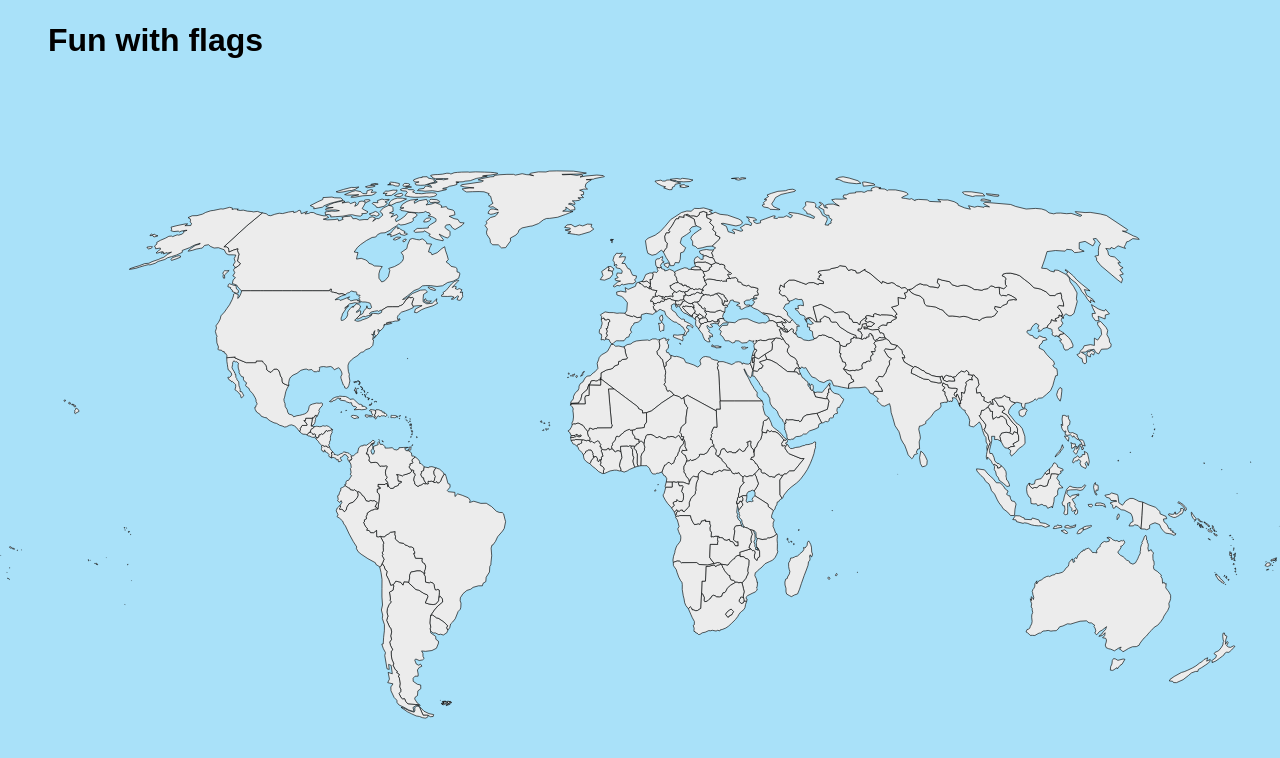
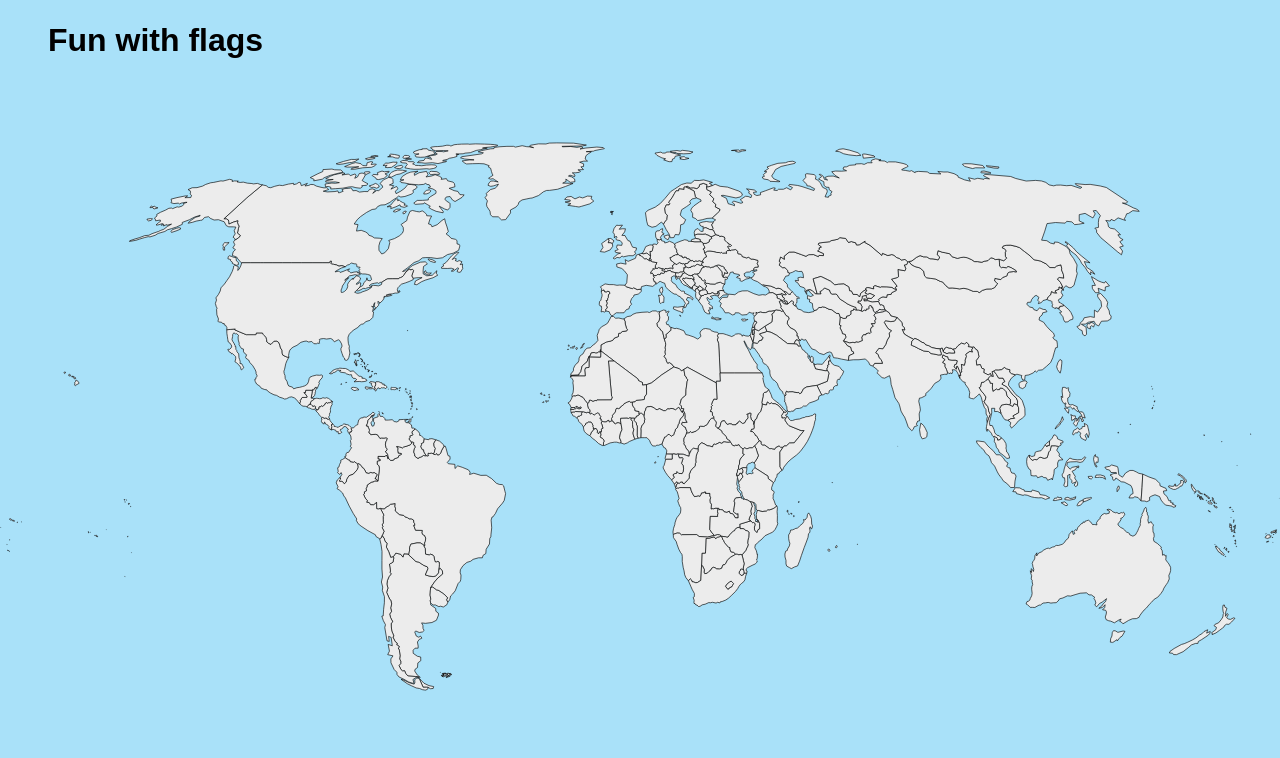
Before and after one commit to yannletouzey/fun-with-flags-react, a React (Vite) app: page / in a window 1280 px wide. Shown: the top 758 px of the page. Built offline with nearby package versions, Linux system fonts and the light colour scheme.

Commit message:
refact main

```diff
--- a/src/App.jsx
+++ b/src/App.jsx
@@ -7,6 +7,7 @@ import Header from "./Header"
 import countries from "./countries"
 import MatchCountries from "./MatchCountries"
 import alpahbetList from "./alphabetList"
+import MainHome from "./MainHome"
 function App() {
   const [countriesList, setCountriesList] = useState([])
 
@@ -17,47 +18,32 @@ function App() {
     y: 0,
   })
 
-  const handleMouseMove = (e) => {
-    setPosMouse({
-      x: e.clientX,
-      y: e.clientY,
-    })
-  }
-  const mainRef = useRef()
-  const [locationCurrent, setLocationCurrent] = useState(null)
+  // const [locationCurrent, setLocationCurrent] = useState(null)
 
   useEffect(() => {
-    setLocationCurrent(window.location.pathname)
+    // setLocationCurrent(window.location.pathname)
     setCountriesList(countries)
-    mainRef.current.addEventListener("mousemove", handleMouseMove)
-    return () => {
-      mainRef.current.removeEventListener("mousemove", handleMouseMove)
-    }
   }, [])
 
-  useEffect(() => {
-    setLocationCurrent(window.location.pathname)
-  }, [locationCurrent])
+  // useEffect(() => {
+    // setLocationCurrent(window.location.pathname)
+  // }, [locationCurrent])
 
   return (
     <>
-      <Header locationCurrent={locationCurrent} />
-      <main className="main" ref={mainRef}>
+      {/* <Header locationCurrent={locationCurrent} /> */}
+      {/* <main className="main" ref={mainRef}> */}
       <BrowserRouter>
+        <Header />
         <Routes>
-          <Route path="/" element={
-            <>
-              <Tooltip posMouse={posMouse} idForImg={idForImg} />
-              <Map setIdForImg={setIdForImg} />
-            </>
-          }/>
-          <Route path={`/:countryParam`} element={<Country locationCurrent={locationCurrent} setLocationCurrent={setLocationCurrent}/>} />
+          <Route path="/" element={<MainHome posMouse={posMouse} setPosMouse={setPosMouse} idForImg={idForImg} setIdForImg={setIdForImg} />} />
+          <Route path={`/:countryParam`} element={<Country />} />
+          {/* <Route path={`/:countryParam`} element={<Country locationCurrent={locationCurrent} setLocationCurrent={setLocationCurrent}/>} /> */}
           {/* {alpahbetList.map((letter) => {
             return <Route key={letter} path={`/${letter}`} element={<MatchCountries letter={letter} />} />
           })} */}
         </Routes>
       </BrowserRouter>
-      </main>
     </>
   )
 }
--- a/src/Country.jsx
+++ b/src/Country.jsx
@@ -1,24 +1,30 @@
 /* eslint-disable react/prop-types */
 import { useEffect, useState } from "react"
 import countries from "./countries"
-import { useParams } from "react-router-dom"
+import { useLocation, useParams } from "react-router-dom"
 
-const Country = ({ locationCurrent, setLocationCurrent }) => {
+const Country = () => {
+// const Country = ({ locationCurrent, setLocationCurrent }) => {
 
-  useEffect(() => {
-    setLocationCurrent(window.location.pathname)
-  }, [locationCurrent])
+  // useEffect(() => {
+  //   setLocationCurrent(window.location.pathname)
+  // }, [locationCurrent])
 
-  const [dataCountry, setDataCountry] = useState({
-    name: "",
-    flag: "",
-    code: "",
-    capital: "",
-  })
+  const [dataCountry, setDataCountry] = useState(
+    {
+      name: "",
+      flag: "",
+      code: "",
+      capital: "",
+    }
+  )
+
   const {countryParam} = useParams()
+
   useEffect(() => {
     countries.map((country) => {
       if (country.slug === countryParam) {
+        console.log(countryParam, country.slug);
         setDataCountry({
           name: country.name,
           flag: country.img.toLocaleLowerCase(),
--- a/src/Header.jsx
+++ b/src/Header.jsx
@@ -1,6 +1,10 @@
+import { useLocation } from "react-router-dom"
 import HomeButton from "./HomeButton"
 
-const Header = ({ locationCurrent }) => {
+const Header = () => {
+
+  const currentLocation = useLocation()
+// const Header = ({ locationCurrent }) => {
   // const [alphabet, setAlphabet] = useState([])
 
   // const handleClick = (letter) => {
@@ -10,7 +14,7 @@ const Header = ({ locationCurrent }) => {
   return (
     <header>
       <h1>Fun with flags</h1>
-      {locationCurrent !== "/" && <HomeButton />}
+      {currentLocation.pathname !== "/" && <HomeButton />}
       {/* {locationCurrent === "/" &&
        <ul className="listLetter">
         {alphabetList.map((letter) => {
--- /dev/null
+++ b/src/MainHome.jsx
@@ -0,0 +1,30 @@
+import { useLocation } from "react-router-dom"
+import { useRef, useState, useEffect } from "react"
+import Map from "./Map"
+import Tooltip from "./Tooltip"
+import Country from "./Country"
+export default function MainHome({ posMouse, setPosMouse, idForImg, setIdForImg }) {
+  const currentLocation = useLocation()
+  const mainRef = useRef()
+  const handleMouseMove = (e) => {
+    setPosMouse({
+      x: e.clientX,
+      y: e.clientY,
+    })
+  }
+
+  useEffect(() => {
+    mainRef.current.addEventListener("mousemove", handleMouseMove)
+  }, [])
+  return (
+    <main className="main" ref={mainRef}>
+      {currentLocation.pathname === "/" &&
+      <>
+        <Tooltip posMouse={posMouse} idForImg={idForImg} />
+        <Map setIdForImg={setIdForImg} />
+      </>
+      }
+      {currentLocation.pathname !== "/" && <Country />}
+    </main>
+  )
+}
--- a/src/Map.jsx
+++ b/src/Map.jsx
@@ -13,7 +13,7 @@ const Map = ({ setIdForImg }) => {
   }
 
   return (
-    <div className="map_world">
+    <main className="map_world">
       <svg className="imgWorld" height="857" width=".2" version="1.2" viewBox="0 0 2000 857" xmlns="http://www.w3.org/2000/svg">
         <Link to="/Afghanistan" id="AF" className="Afghanistan" onMouseEnter={handleEnter} onDragLeave={handleLeave}>
           <path d="M1383 261.6l1.5 1.8-2.9 0.8-2.4 1.1-5.9 0.8-5.3 1.3-2.4 2.8 1.9 2.7 1.4 3.2-2 2.7 0.8 2.5-0.9 2.3-5.2-0.2 3.1 4.2-3.1 1.7-1.4 3.8 1.1 3.9-1.8 1.8-2.1-0.6-4 0.9-0.2 1.7-4.1 0-2.3 3.7 0.8 5.4-6.6 2.7-3.9-0.6-0.9 1.4-3.4-0.8-5.3 1-9.6-3.3 3.9-5.8-1.1-4.1-4.3-1.1-1.2-4.1-2.7-5.1 1.6-3.5-2.5-1 0.5-4.7 0.6-8 5.9 2.5 3.9-0.9 0.4-2.9 4-0.9 2.6-2-0.2-5.1 4.2-1.3 0.3-2.2 2.9 1.7 1.6 0.2 3 0 4.3 1.4 1.8 0.7 3.4-2 2.1 1.2 0.9-2.9 3.2 0.1 0.6-0.9-0.2-2.6 1.7-2.2 3.3 1.4-0.1 2 1.7 0.3 0.9 5.4 2.7 2.1 1.5-1.4 2.2-0.6 2.5-2.9 3.8 0.5 5.4 0z" name="Afghanistan"></path>
@@ -923,7 +923,7 @@ const Map = ({ setIdForImg }) => {
           <path d="M 1994.4 606 1994 606.4 1993.2 607.5 1992.9 607.6 1992.2 608 1992 608.6 1991.6 608.8 1991.4 609.1 1991.3 609.3 1991.6 609.4 1992.2 609.1 1992.3 609 1992.6 608.7 1992.8 608.4 1993.4 608.1 1993.7 607.8 1994.3 607.5 1994.3 607.8 1993.8 608.5 1993.6 608.6 1993.7 609.2 1993.4 609.5 1993.1 609.2 1992.7 609.2 1992.2 609.3 1991.8 609.6 1991.1 609.7 1990.1 609.7 1990.6 609.2 1990.2 609 1989.6 609.2 1989.2 609.4 1989.2 609.6 1988.9 609.7 1988.7 609.8 1988.6 610.2 1988.4 610.5 1988.1 610.4 1988.1 610.2 1987.7 610.1 1987.3 610.3 1987.1 610.8 1986.8 611 1986.5 611 1986.5 610.7 1986.5 610.3 1986.3 609.9 1986.4 609.7 1986.3 609.6 1985.7 609.8 1985.7 609.4 1986.1 609.1 1986.2 609.1 1986.1 608.6 1986.4 608.5 1986.9 608.8 1987.5 608.4 1987.7 608.4 1988 608.1 1988.2 608.1 1988.5 607.8 1988.5 607.6 1989.3 607.5 1990.2 607.2 1990.5 607.1 1990.9 607.2 1991.4 607 1991.6 606.6 1991.8 606.6 1992 606.2 1992.4 606.3 1992.5 606.1 1992.7 606.2 1993.7 605.7 1993.8 606 1994 605.9 1994.2 606 1994.5 605.7 1995 605.5 1995.1 605.6 1994.6 606 1994.4 606 Z"></path>
         </Link>
       </svg>
-  </div>
+  </main>
   )
 }
 
```
